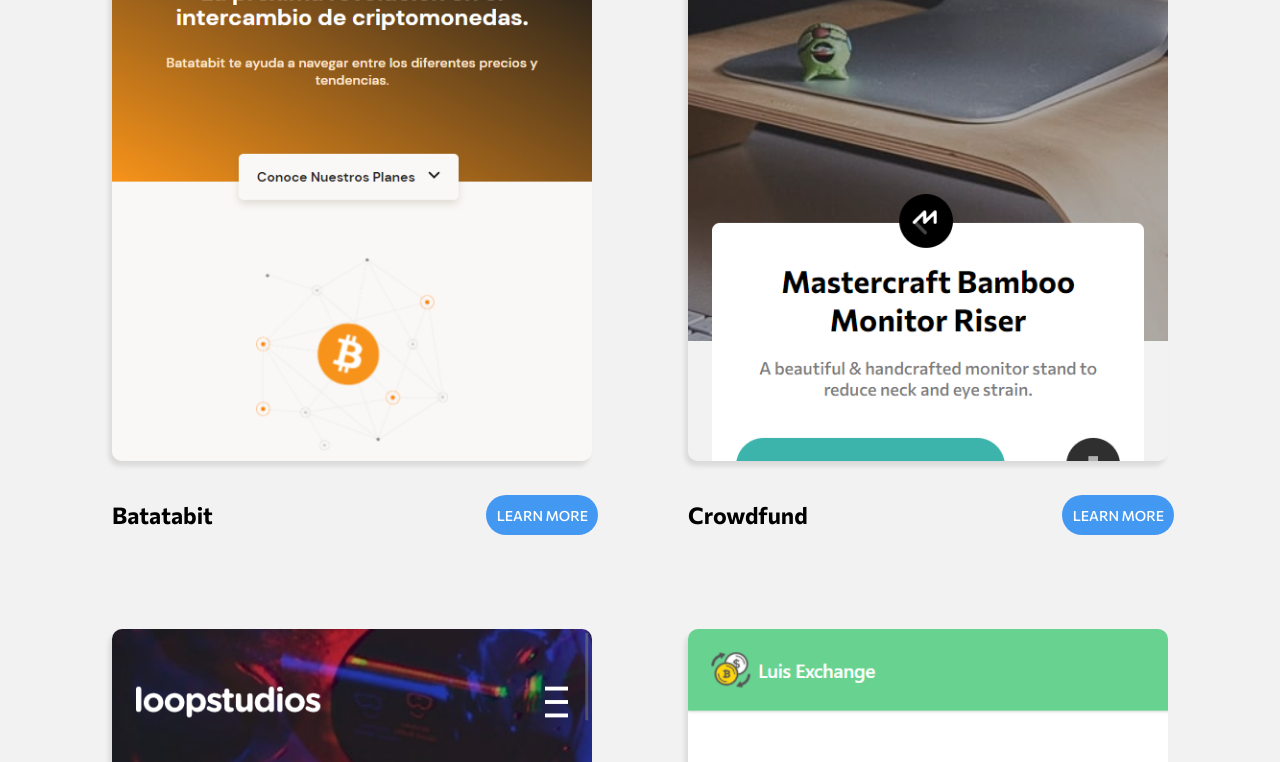
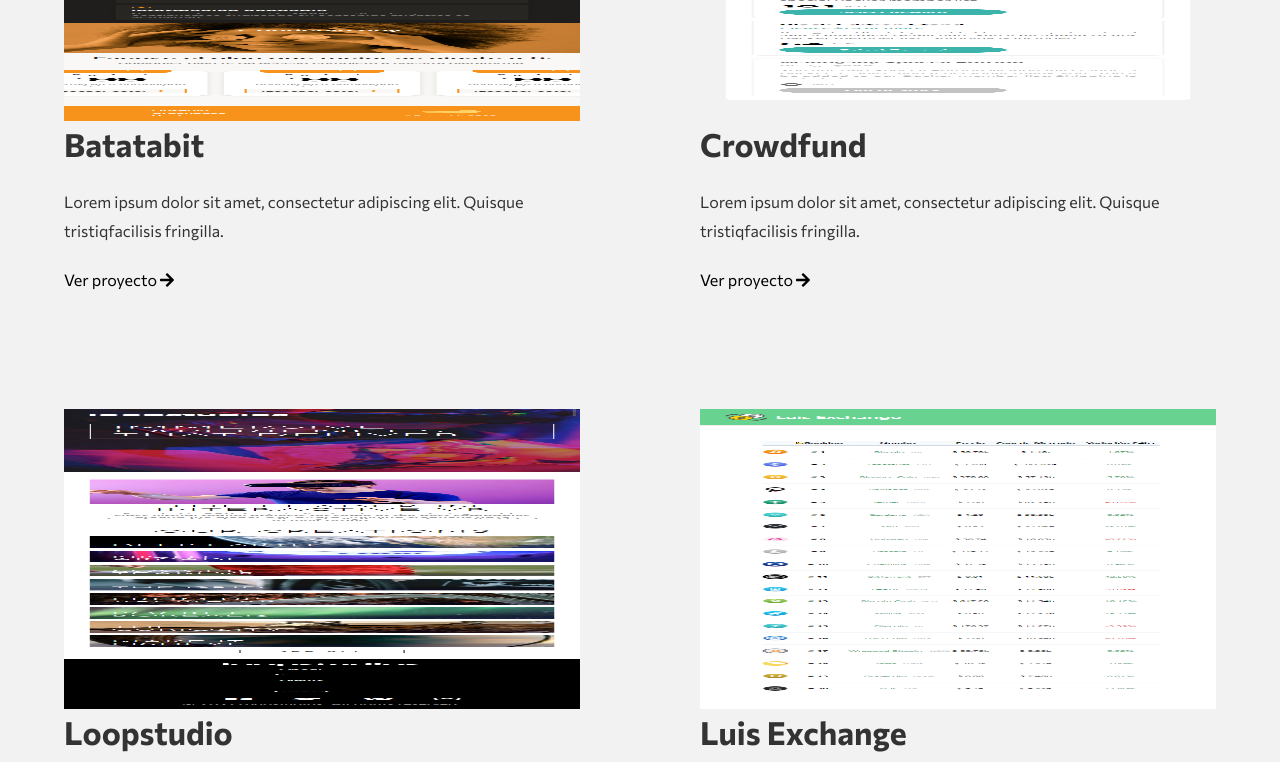
Before and after one commit to luismadf/Portfolio, a React (Create React App) app: page / in a window 1280 px wide. Shown: the part 1140-1902 px from the top of the page. Built offline with nearby package versions, Linux system fonts and the light colour scheme.

Commit message:
working in the list styles

```diff
--- a/src/App.js
+++ b/src/App.js
@@ -3,7 +3,7 @@
 import { Provider } from "react-redux";
 import store from "./store";
 import Layout from "./components/Layout/Layout";
-import ProjectList from "./components/Projects/ProjectList";
+import ProjectList from "./components/ProjectList/ProjectList";
 
 const ProjectTitle = styled.h3`
   font-size: 50px;
--- /dev/null
+++ b/src/components/ProjectList/ProjectList.css
@@ -0,0 +1,12 @@
+.projectList {
+  display: grid;
+  grid-template-columns: 1fr;
+  grid-gap: 120px;
+}
+
+@media (min-width: 1024px) {
+  .projectList {
+    display: grid;
+    grid-template-columns: repeat(2, 1fr);
+  }
+}
--- a/src/components/Projects/ProjectList.js
+++ b/src/components/ProjectList/ProjectList.js
@@ -1,6 +1,6 @@
 import React from "react";
 import styled from "@emotion/styled";
-import Project from "./Project";
+import Project from "../Projects/Project";
 import Batatabit from "../../images/Cover.png";
 import BatatabitLaptop from "../../images/p4.jpg";
 import Crowfund from "../../images/Crowfund.png";
@@ -16,19 +16,7 @@
 import Digitalproduct from "../../images/Digitalproduct.png";
 import DigitalproductLaptop from "../../images/p9.jpg";
 
-const Parent = styled.div`
-  width: 100%;
-`;
-
-const List = styled.div`
-  display: grid;
-  grid-template-columns: repeat(2, 1fr);
-  justify-items: center;
-
-  @media (max-width: 1000px) {
-    grid-template-columns: 1fr;
-  }
-`;
+import "./ProjectList.css";
 
 const pList = [
   {
@@ -84,13 +72,11 @@
 
 const ProjectList = () => {
   return (
-    <Parent>
-      <List>
-        {pList.map((project) => (
-          <Project project={project} />
-        ))}
-      </List>
-    </Parent>
+    <div className="projectList">
+      {pList.map((project) => (
+        <Project project={project} />
+      ))}
+    </div>
   );
 };
 
--- /dev/null
+++ b/src/components/Projects/Project.css
@@ -0,0 +1,19 @@
+.project img {
+  height: 300px;
+}
+
+.project__title {
+  font-size: 32px;
+  margin-bottom: 24px;
+}
+
+.project__description {
+  margin-bottom: 24px;
+}
+
+.project__button {
+  font-size: 16px;
+  border: 0;
+  background-color: transparent;
+  font-family: "Commissioner", sans-serif;
+}
--- a/src/components/Projects/Project.js
+++ b/src/components/Projects/Project.js
@@ -1,74 +1,11 @@
 import React from "react";
 import { useDispatch } from "react-redux";
 import { toggleModal } from "../../actions/generalActions";
-import styled from "@emotion/styled";
 import Image from "../../images/Cover.png";
-
-const ProjectContainer = styled.div`
-  display: flex;
-  flex-direction: column;
-  align-items: center;
-  justify-content: center;
-  max-width: 500px;
-  width: 100%;
-  padding: 10px;
-  margin: 30px 0;
-
-  img {
-    object-fit: cover;
-    object-position: 0% 0%;
-    width: 100%;
-    max-height: 600px;
-    border-radius: 10px;
-    box-shadow: -3px 5px 5px 0px rgba(0, 0, 0, 0.1);
-  }
-
-  h3 {
-    font-size: 23px;
-    display: block;
-    width: 100%;
-    text-align: left;
-    margin: 20px 0;
-
-    @media (max-width: 1000px) {
-      text-align: center;
-    }
-  }
-`;
-
-const Description = styled.div`
-  display: grid;
-  grid-template-columns: 78% 22%;
-  align-items: center;
-  width: 100%;
-  margin-top: 20px;
-
-  button {
-    width: 112px;
-    height: 40px;
-    border-radius: 100px;
-    border: none;
-    background-color: #4398f1;
-    color: white;
-    font-size: 14px;
-    font-family: "Commissioner", sans-serif;
-    font-weight: 500;
-    text-transform: uppercase;
-    cursor: pointer;
-
-    @media (max-width: 1000px) {
-      width: 100%;
-      margin-top: 20px;
-    }
-  }
-
-  @media (max-width: 1000px) {
-    grid-template-columns: 1fr;
-  }
-`;
+import "./Project.css";
 
 const Project = ({ project }) => {
-  const { name, image } = project;
+  const { name, image, description } = project;
 
   const dispatch = useDispatch();
 
@@ -78,20 +15,21 @@
   };
 
   return (
-    <ProjectContainer>
+    <div className="project">
       <img src={image || Image} alt="Project Cover" />
-      <Description>
-        <h3>{name || "Project Name"}</h3>
-        {/*         <p>
-          Lorem ipsum dolor sit amet, consectetur adipiscing elit. Quisque
-          tristique sodales magna, eget imperdiet enim lacinia aliquam. In
-          facilisis fringilla.
-        </p> */}
-        <button type="button" onClick={() => showModal()}>
-          Learn more
-        </button>
-      </Description>
-    </ProjectContainer>
+      <h3 className="project__title">{name || "Project Name"}</h3>
+      <p className="project__description">
+        {description ||
+          "Lorem ipsum dolor sit amet, consectetur adipiscing elit. Quisque tristiqfacilisis fringilla."}
+      </p>
+      <button
+        className="project__button"
+        type="button"
+        onClick={() => showModal()}
+      >
+        Ver proyecto <i class="fas fa-arrow-right"></i>
+      </button>
+    </div>
   );
 };
 
--- a/src/index.css
+++ b/src/index.css
@@ -15,6 +15,11 @@
 body {
   position: relative;
   background-color: #f2f2f2;
+  color: #333;
+}
+
+p {
+  line-height: 1.8;
 }
 
 .container {
```
